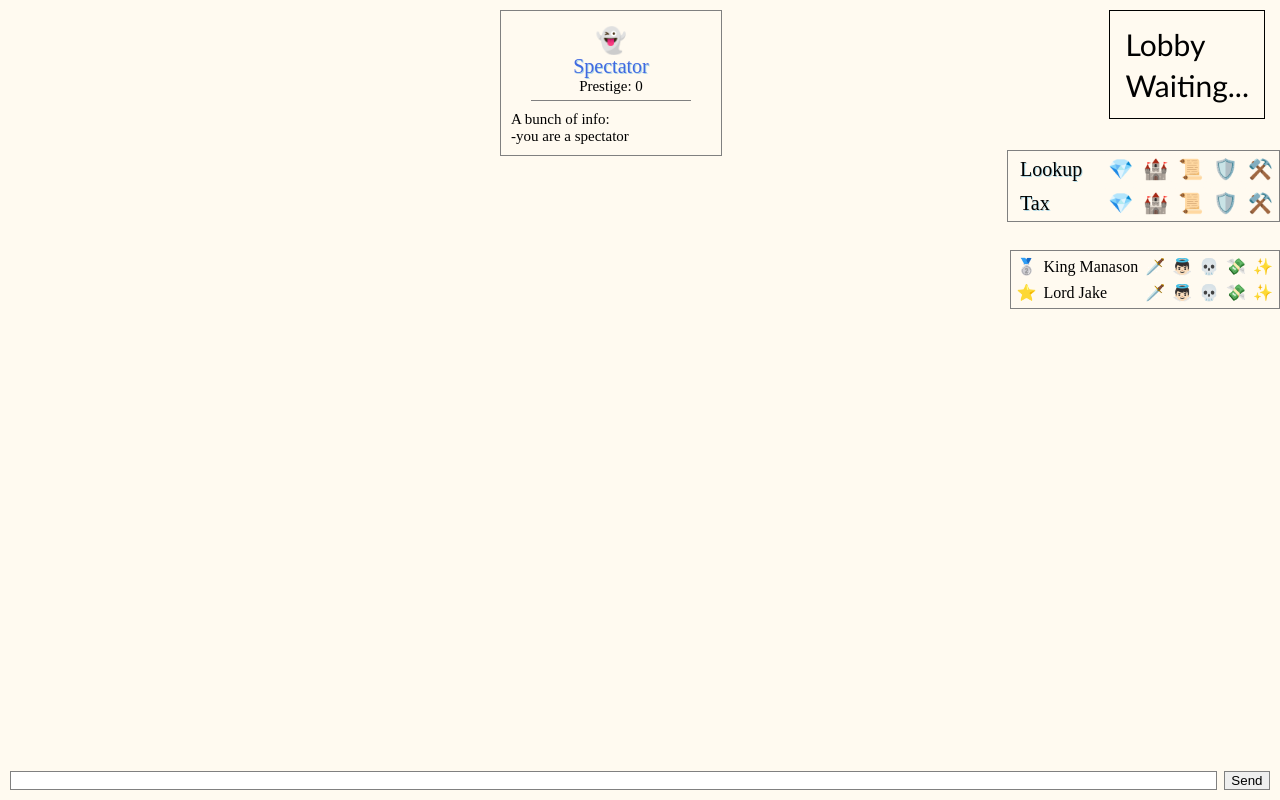
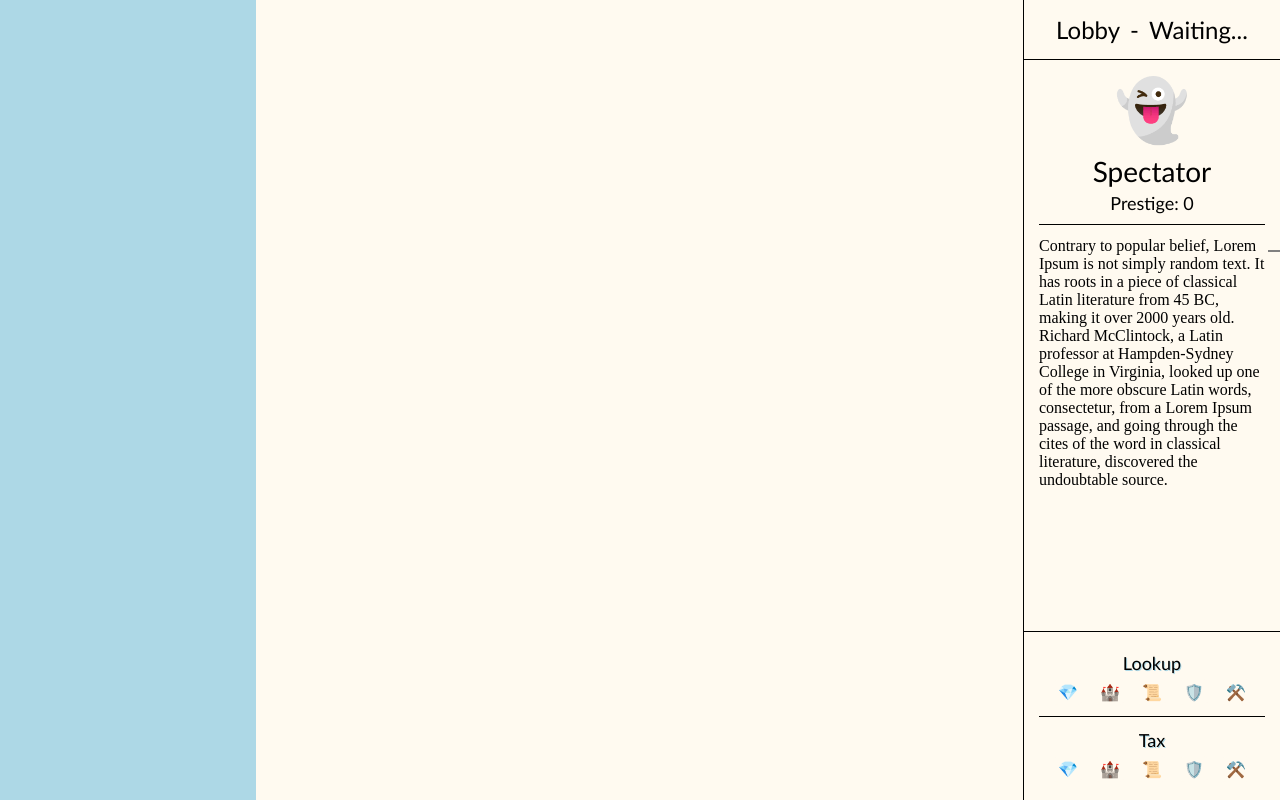
Before and after one commit to Manason/Kings-and-Peasants, a plain HTML site: page public/index.html in a window 1280 px wide. Drawn offline with nearby package versions, Linux system fonts and the light colour scheme; no server answers.

Commit message:
fixed up the right sidebar

```diff
--- a/public/index.html
+++ b/public/index.html
@@ -12,6 +12,14 @@
 </head>
 
 <body>
+	<div class="left-sidebar">
+		<div class="playerlist">
+			<table>
+			</table>
+		</div>
+	</div>
+
+	<div class="right-sidebar">
 		<div class="state">
 			<div class="gamestate">
 				<p>Lobby</p>
@@ -20,99 +28,32 @@
 				<p>Waiting...</p>
 			</div>
 		</div>
-
 		<div class="player-module">
 			<p class="pm-icon">👻</p>
 			<p class="pm-name">Spectator</p>
 			<p class="pm-prestige">Prestige: 0</p>
-		<p class="pm-info">A bunch of info: <br>-you are a spectator</p>
+			<p class="pm-info">
+				Contrary to popular belief, Lorem Ipsum is not simply random text. It has roots in a piece of classical Latin literature from 45 BC, making it over 2000 years old. Richard McClintock, a Latin professor at Hampden-Sydney College in Virginia, looked up one of the more obscure Latin words, consectetur, from a Lorem Ipsum passage, and going through the cites of the word in classical literature, discovered the undoubtable source.
+			</p>
 		</div>
-
 		<div class="kings-module">
-		<table>
-			<tr>
-				<td class="km-header">Lookup</td>
-				<td class="pl-button" onclick="socket.emit('messageFromClient', {content: '/lookup Lord'});">💎</td>
-				<td class="pl-button" onclick="socket.emit('messageFromClient', {content: '/lookup Duke'});">🏰</td>
-				<td class="pl-button" onclick="socket.emit('messageFromClient', {content: '/lookup Earl'});">📜</td>
-				<td class="pl-button" onclick="socket.emit('messageFromClient', {content: '/lookup Knight'});">🛡️</td>
-				<td class="pl-button" onclick="socket.emit('messageFromClient', {content: '/lookup Peasant'});">⚒️</td>
-			</tr>
-			<tr>
-				<td class="km-header">Tax</td>
-				<td class="pl-button km-tax km-lord" onclick="socket.emit('messageFromClient', {content: '/tax Lord'});">💎</td>
-				<td class="pl-button km-tax km-duke" onclick="socket.emit('messageFromClient', {content: '/tax Duke'});">🏰</td>
-				<td class="pl-button km-tax km-earl" onclick="socket.emit('messageFromClient', {content: '/tax Earl'});">📜</td>
-				<td class="pl-button km-tax km-knight" onclick="socket.emit('messageFromClient', {content: '/tax Knight'});">🛡️</td>
-				<td class="pl-button km-tax km-peasant" onclick="socket.emit('messageFromClient', {content: '/tax Peasant'});">⚒️</td>
-			</tr>
-		</table>
+			<p class="km-header">Lookup</p>
+			<div class="km-buttons km-lookup">
+				<p class="pl-button" onclick="socket.emit('messageFromClient', {content: '/lookup Lord'});">💎</p>
+				<p class="pl-button" onclick="socket.emit('messageFromClient', {content: '/lookup Duke'});">🏰</p>
+				<p class="pl-button" onclick="socket.emit('messageFromClient', {content: '/lookup Earl'});">📜</p>
+				<p class="pl-button" onclick="socket.emit('messageFromClient', {content: '/lookup Knight'});">🛡️</p>
+				<p class="pl-button" onclick="socket.emit('messageFromClient', {content: '/lookup Peasant'});">⚒️</p>
 			</div>
-	<div class="playerlist">
-		<table>
-			<tr>
-				<td class="">🥈</td>
-				<td class="king name">King Manason</td>
-				<td class="disabled emoji">🗡️</td>
-				<td class="emoji selected">👼🏻</td>
-				<td class="emoji">💀</td>
-				<td class="emoji">💸</td>
-				<td class="emoji">✨</td>
-			</tr>
-			<tr>
-				<td class="">⭐</td>
-				<td class="lord name">Lord Jake</td>
-				<td class="emoji selected">🗡️</td>
-				<td class="emoji">👼🏻</td>
-				<td class="emoji">💀</td>
-				<td class="emoji">💸</td>
-				<td class="emoji">✨</td>
-			</tr>
-			<!-- <tr>
-				<td class="">🥇</td>
-				<td class="duke name">Duke Pheo</td>
-				<td class="emoji">🗡️</td>
-				<td class="emoji">👼🏻</td>
-				<td class="emoji">💀</td>
-				<td class="emoji selected">💸</td>
-				<td class="emoji">✨</td>
-			</tr>
-			<tr>
-				<td class="">🥈</td>
-				<td class="duke name">Duke Teddy</td>
-				<td class="emoji">🗡️</td>
-				<td class="emoji">👼🏻</td>
-				<td class="emoji">💀</td>
-				<td class="emoji">💸</td>
-				<td class="emoji selected">✨</td>
-			</tr>
-			<tr>
-				<td class="">🥈</td>
-				<td class="duke name">Duke Keto</td>
-				<td class="emoji">🗡️</td>
-				<td class="emoji">👼🏻</td>
-				<td class="emoji">💀</td>
-				<td class="emoji">💸</td>
-				<td class="emoji">✨</td>
-			</tr> -->
-		</table>
-		<!-- Example of a player during voting stage-->
-		<!-- <div class="player">
-			<input type="radio" name="successor">
-			<p>Role Name</p>
-			<p class="vote-value">0</p>
-			<input type="button" value="Vote" class="vote-button">
-		</div> -->
-		<!--Example of a player during normal play-->
-		<!-- <div class="player">
-			<input type="radio" name="successor">
-			<p>Role Name</p>
-			<input type="radio" name="assassinate" class="playerlisticon">
-			<input type="radio" name="protect" class="playerlisticon">
-			<input type="radio" name="execute" class="playerlisticon">
-			<input type="button" value="give" class="playerlisticon">
-			<input type="radio" name="roleaction" class="playerlisticon">
-		</div> -->
+			<p class="km-header">Tax</p>
+			<div class="km-buttons">
+				<p class="pl-button km-tax km-lord" onclick="socket.emit('messageFromClient', {content: '/tax Lord'});">💎</p>
+				<p class="pl-button km-tax km-duke" onclick="socket.emit('messageFromClient', {content: '/tax Duke'});">🏰</p>
+				<p class="pl-button km-tax km-earl" onclick="socket.emit('messageFromClient', {content: '/tax Earl'});">📜</p>
+				<p class="pl-button km-tax km-knight" onclick="socket.emit('messageFromClient', {content: '/tax Knight'});">🛡️</p>
+				<p class="pl-button km-tax km-peasant" onclick="socket.emit('messageFromClient', {content: '/tax Peasant'});">⚒️</p>
+			</div>
+		</div>
 	</div>
 
 	<div class="chat">
--- a/public/style.css
+++ b/public/style.css
@@ -10,75 +10,104 @@
   --peasant: #AE8484;
   --chatname: crimson;
 }
+
+/* Right Sidebar */
+.right-sidebar {
+	height: 100%;
+	min-width: 250px;
+    width: 20%;
+    position: fixed;
+    z-index: 1;
+    top: 0;
+    right: 0;
+    overflow-x: hidden;
+	border-left: 1px solid black;
+	display: flex;
+	flex-direction: column;
+}
+
 /* GameState & Timer */
 .state {
-    position: fixed;
-    top: 0px;
-    right: 0px;
-	margin: 10px 15px;
-	font: 30px "Trebuchet MS";
-	border: 1px solid black;
+	display: flex;
+	flex-direction: row;
 	padding: 15px;
+	font: 24px "Trebuchet MS";
+	align-items: center;
+  	justify-content: center;
+	border-bottom: 1px solid black;
+	flex-grow: 1;
 }
-.gamestate {
-	margin-bottom: 5px;
+.gamestate{
+	display: inline-flex;
 }
-.timer {
-	float: right;
+.gamestate:after{
+	content: "-";
+	padding: 0px 10px;
 }
-
+.timer{
+	display: inline-flex;
+}
 
 /* Player Module */
 .player-module{
-	position:fixed;
-	left: 500px;
-	top: 10px;
-	border: 1px solid gray;
-	font-size:20px;
-	/*padding: 15px 50px 50px 50px;*/
-	text-align:center;
-
+	padding: 15px;
+  	text-align: center;
+	flex-grow: 1000;
 }
 .pm-icon{
-	margin-top: 15px;
-	font-size:25px;
+	font-size: 60px;
+	padding-bottom: 8px;
 }
 .pm-name{
-	color: var(--lord);
-	text-shadow: 1px 1px lightblue;
-	margin: 0px 15px 0px 15px;
+	font: 28px "Trebuchet MS";
+	padding-bottom: 4px;
 }
 .pm-prestige{
-	margin: 0px 30px;
-	padding-bottom:5px;
-	border-bottom:1px solid gray;
-	font-size:15px;
-	margin-bottom:4px;
+	font: 18px "Trebuchet MS";
+	padding-bottom: 10px;
+	border-bottom: 1px solid black;
 }
 .pm-info{
-	margin:10px;
-	width:200px;
-
-
-	text-align:left;
-	font-size:15px;
+	padding-top: 12px;
+	text-align: left;
 }
 
 /* Kings Module */
 .kings-module{
-	position: fixed;
-	right: 0px;
-	top: 150px;
-	border: 1px solid gray;
-	font-size:20px;
+	flex-grow: 1;
+	padding: 20px 15px 12px 15px;
+  	text-align: center;
+	border-top: 1px solid black;
 }
 .km-header{
-	font-size:20px;
-	padding-left:10px;
-	padding-right:20px;
-    text-shadow: 1px 1px lightblue;
+	font: 18px "Trebuchet MS";
+	text-shadow: 1px 1px lightblue;
+}
+.km-lookup{
+	padding-bottom: 5px;
+	border-bottom: 1px solid black;
+	margin-bottom: 12px;
+}
+.km-buttons{
+}
+.km-buttons p{
+	display: inline-block;
 }
 
+/* Chat Window & Input */
+
+/* Left Sidebar */
+.left-sidebar {
+	height: 100%;
+	min-width: 225px;
+    width: 20%;
+    position: fixed;
+    z-index: 1;
+    top: 0;
+    left: 0;
+    background-color: var(--shadow);
+    overflow-x: hidden;
+}
 
 /* PlayerList */
 .playerlist {
@@ -138,62 +167,6 @@
 	opacity: .25;
 }
 
-/* Chat Window & Input */
-/* .chat{
-	display: fixed;
-	left:0px;
-	top:0px;
-	bottom:0px;
-	width: 80%;
-} */
-.chat-window {
-    margin: 10px 10px 40px 10px;
-}
-.chat-entry {
-    display: flex;
-    flex-direction: row;
-    margin-bottom: 5px;
-}
-.chat-time {
-    margin-right: 7px;
-    color: gray;
-}
-.chat-time p::before {
-    content: "<";
-}
-.chat-time p::after {
-    content: ">";
-}
-.chat-name {
-    margin-right: 7px;
-    color: var(--chatname);
-}
-.chat-name p::after {
-    content: ":";
-}
-.chat-message {
-    margin-right: 7px;
-}
-.chat-input {
-    display: flex;
-    position: fixed;
-    bottom: 0px;
-    left: 0px;
-    right: 0px;
-    padding: 10px;
-    flex-direction: row;
-    background-color: var(--background);
-}
-.chat-input-box {
-    flex-grow: 1000;
-    border: 1px solid Gray;
-}
-.chat-input-button {
-    flex-grow: 1;
-    margin-left: 7px;
-    border: 1px solid Gray;
-}
-
 /* Scrollbar & Other */
 ::-webkit-scrollbar {
     width: 10px;
```
Lines whose indentation alone changed are shown as unchanged.
